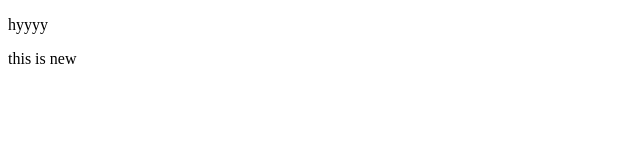
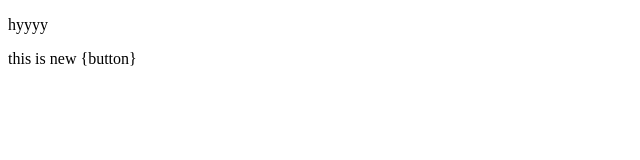
Before and after one commit to Fictioncoding/localrepo, a plain HTML site: page index.html in a window 1280 px wide. Shown: the full height of the page, 0-640 px from the left. Drawn offline with Linux system fonts and the light colour scheme.

```diff
--- a/index.html
+++ b/index.html
@@ -7,6 +7,6 @@
 </head>
 <body>
     <p>hyyyy</p>
-    <p>this is new</p>
+    <p>this is new {button}</p>
 </body>
 </html>
```
